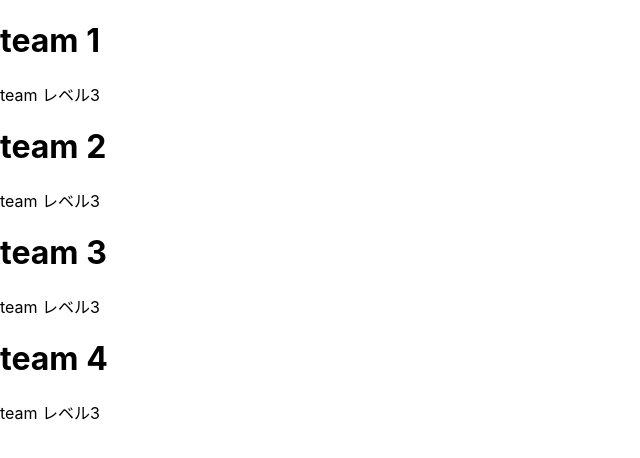
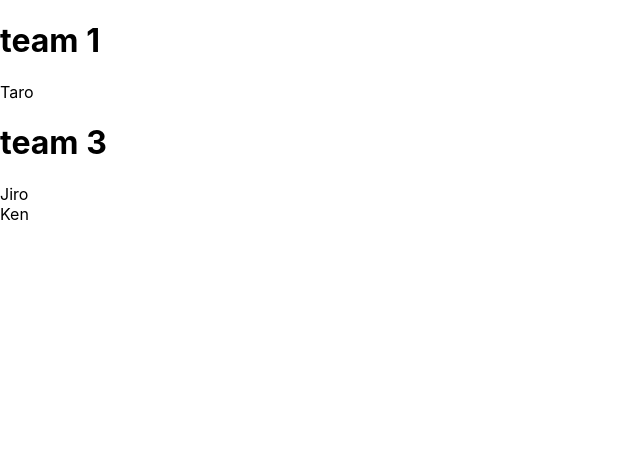
Before and after one commit to jun0222/next-various, a Next.js app: page /multiMap in a window 1280 px wide. Shown: the top 458 px of the page, without its empty margins (0-640 px from the left). Built offline with nearby package versions, Linux system fonts and the light colour scheme.

Commit message:
Add: 親コンポーネントから子要素の状態を見て出し分ける 修正まだ

```diff
--- a/components/MultiMap/Child.tsx
+++ b/components/MultiMap/Child.tsx
@@ -10,13 +10,13 @@ type Props = {
   setTeamName: (title: string) => void
 }
 
-export const Child = ({ member, setTeamName }: Props) => {
-  useEffect(() => {
-      const newTeamName = `レベル${member.team}`
-      setTeamName(newTeamName)
-  }, [])
+export const Child = ({ team,member, setTeamName }: Props) => {
+//   useEffect(() => {
+//     const newTeamName = `レベル${member.team}`
+//     setTeamName(newTeamName)
+//   }, [])
 
-  return <div></div>
+  return <div>{member.team === team && member.name}</div>
 }
 
 export default Child
--- a/components/MultiMap/MIddle.tsx
+++ b/components/MultiMap/MIddle.tsx
@@ -1,4 +1,4 @@
-import React, { useState } from "react"
+import React, { useState } from 'react'
 import Child from './Child'
 
 type Props = {
@@ -10,7 +10,7 @@ type Props = {
   team: number
 }
 
-export const Middle = ({members, team}:Props) => {
+export const Middle = ({ members, team }: Props) => {
   const [teamName, setTeamName] = useState('')
   return (
     <>
--- a/pages/multiMap.tsx
+++ b/pages/multiMap.tsx
@@ -9,16 +9,22 @@ export const App = () => {
   const members = [
     { hoby: 'football', name: 'Taro', team: 1 },
     { hoby: 'ayatori', name: 'Jiro', team: 3 },
+    { hoby: 'work', name: 'Ken', team: 3 },
   ]
-// このままフラグメントで展開する場合
+  // このままフラグメントで展開する場合
   const [teamName, setTeamName] = useState('')
   return (
     <>
       {teams.map((team, index) => (
         // このままフラグメントで展開する場合
         <React.Fragment key={index}>
-          <h1>team {team}</h1>
-          <p>team {teamName}</p>
+          {members.some((member) => {
+            return member.team === team
+          }) && (
+            <>
+              <h1>team {team}</h1>
+            </>
+          )}
           <div>
             {members.map((member, index) => (
               <Child
```
Lines whose indentation alone changed are shown as unchanged.
